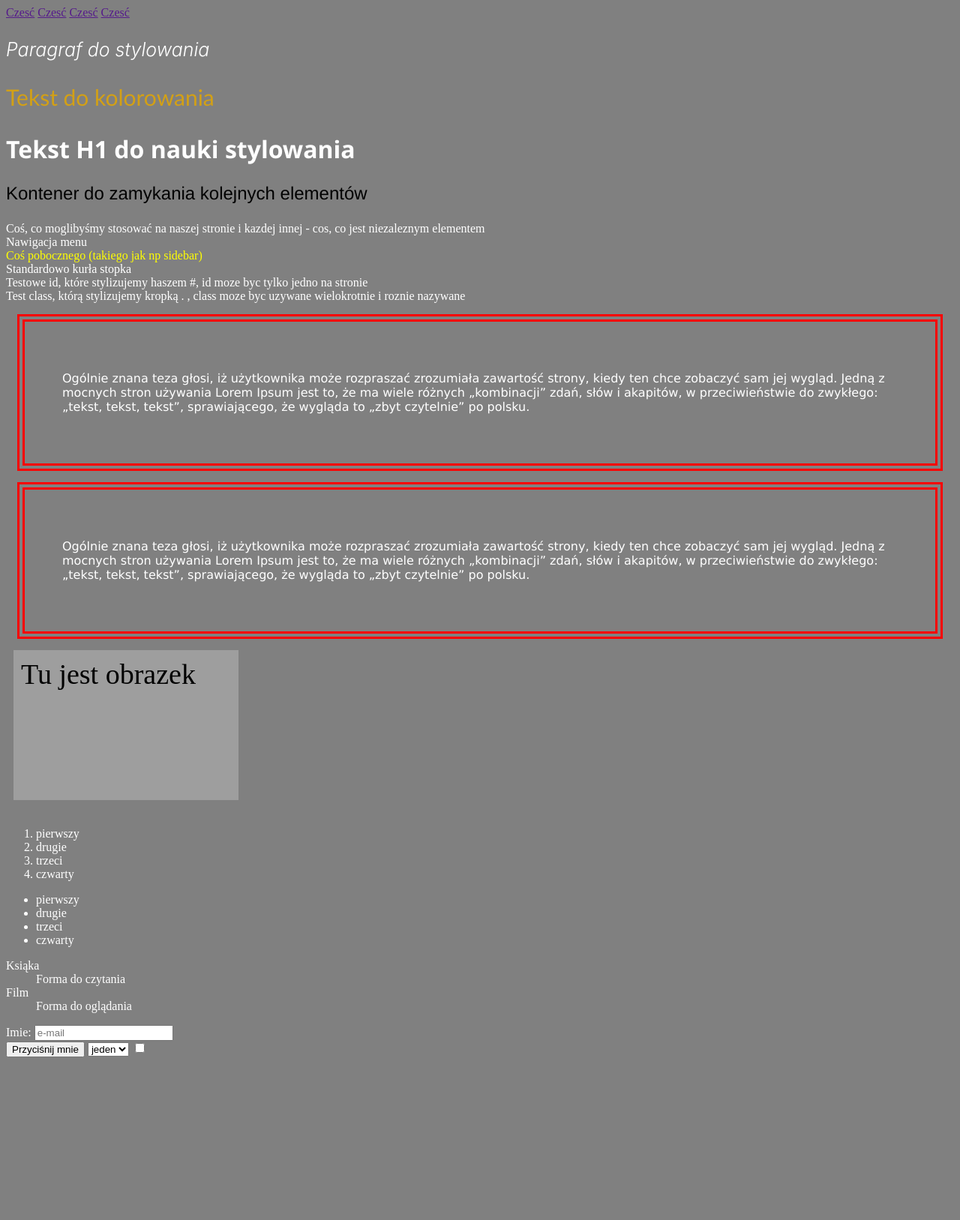
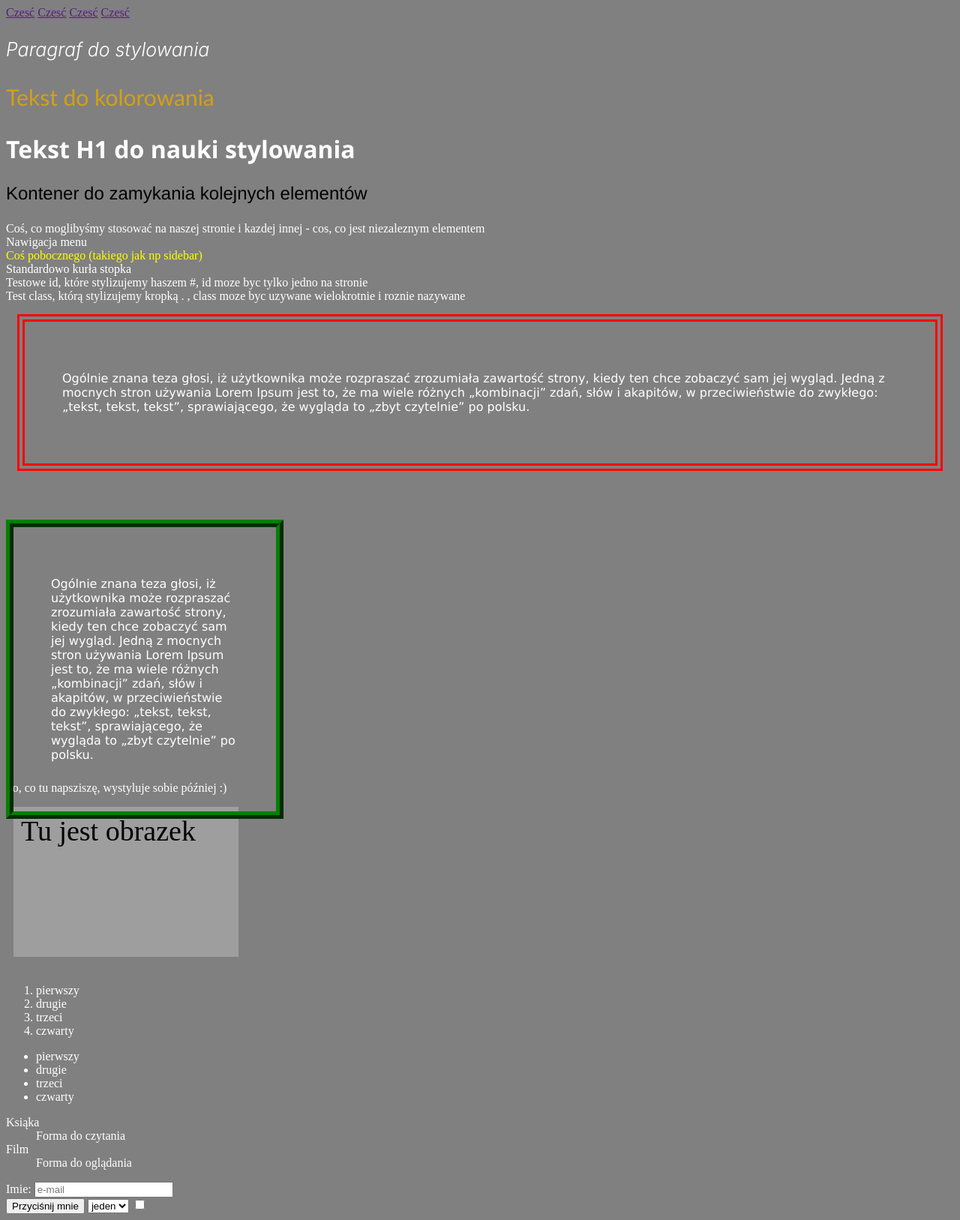
Before and after one commit to kacperwalter/code-notes, a PHP site: page /notatki.html in a window 1280 px wide. Shown: the whole page at 75% size. Before the commit the page ends 1409 px from the top, so only its background shows below. Run offline with PHP 8.4, Linux system fonts and the light colour scheme; grey boxes are pictures that could not be loaded.

Commit message:
starting 2day

```diff
--- a/HTML/notatki.html
+++ b/HTML/notatki.html
@@ -73,6 +73,12 @@
         </p>
     </div>
 
+    <div class="text3">
+        <p<>
+            To, co tu napsziszę, wystyluje sobie później :)
+        </p>
+    </div>
+
 
     <p class="background_image">Tu jest obrazek</p>
 
--- a/HTML/style.css
+++ b/HTML/style.css
@@ -96,8 +96,14 @@ h2 {
 
 .text2 {
     font-family: 'Lucida Sans', 'Lucida Sans Regular', 'Lucida Grande', 'Lucida Sans Unicode', Geneva, Verdana, sans-serif;
-    border: 10px red;
-    border-style: double;
+    border: 10px green;
+    border-style: ridge;
     padding: 50px 50px 50px 50px;
-    margin: 15px;
+    width: 250px;
+
+    /* relatywnie od tego miejsca w ktorym bylby normalnie umieszczony, odpychamy go x px */
+    position: relative;
+    /* position: absolute; sprawia, ze element odnosi się do sekcji, w której się znajduje */
+    /* position: fixed; fixed sprawia, ze element jest na stałe przytwierdzony do jakiegoś miejsca */
+    top: 50px; /* za pomocą np. top możemy odepchnąć element od innego, tzn. będzie on cały czas w tym samym miejscu, ale bedzie sie wyswietlac w innym */
 }
```
